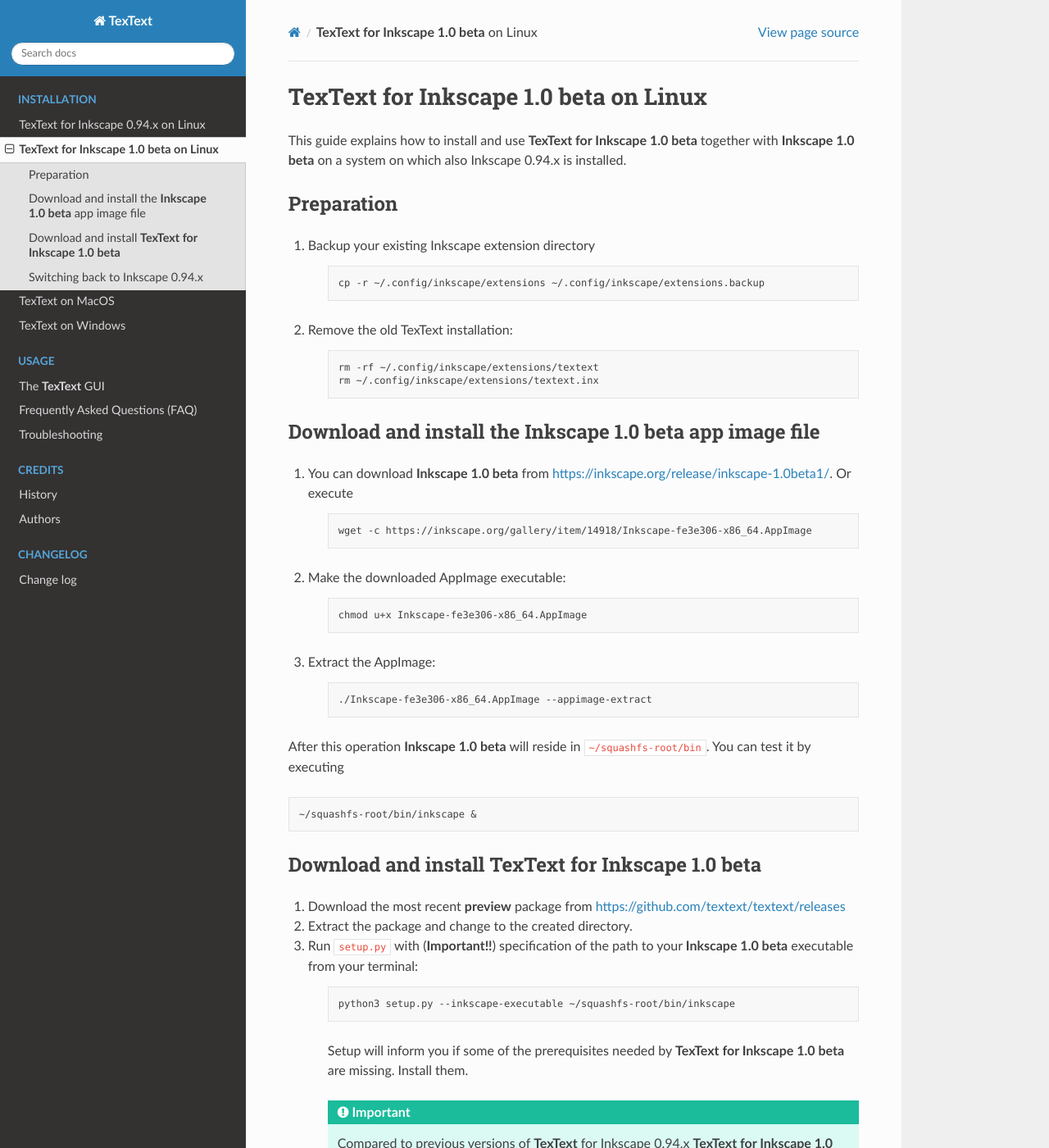
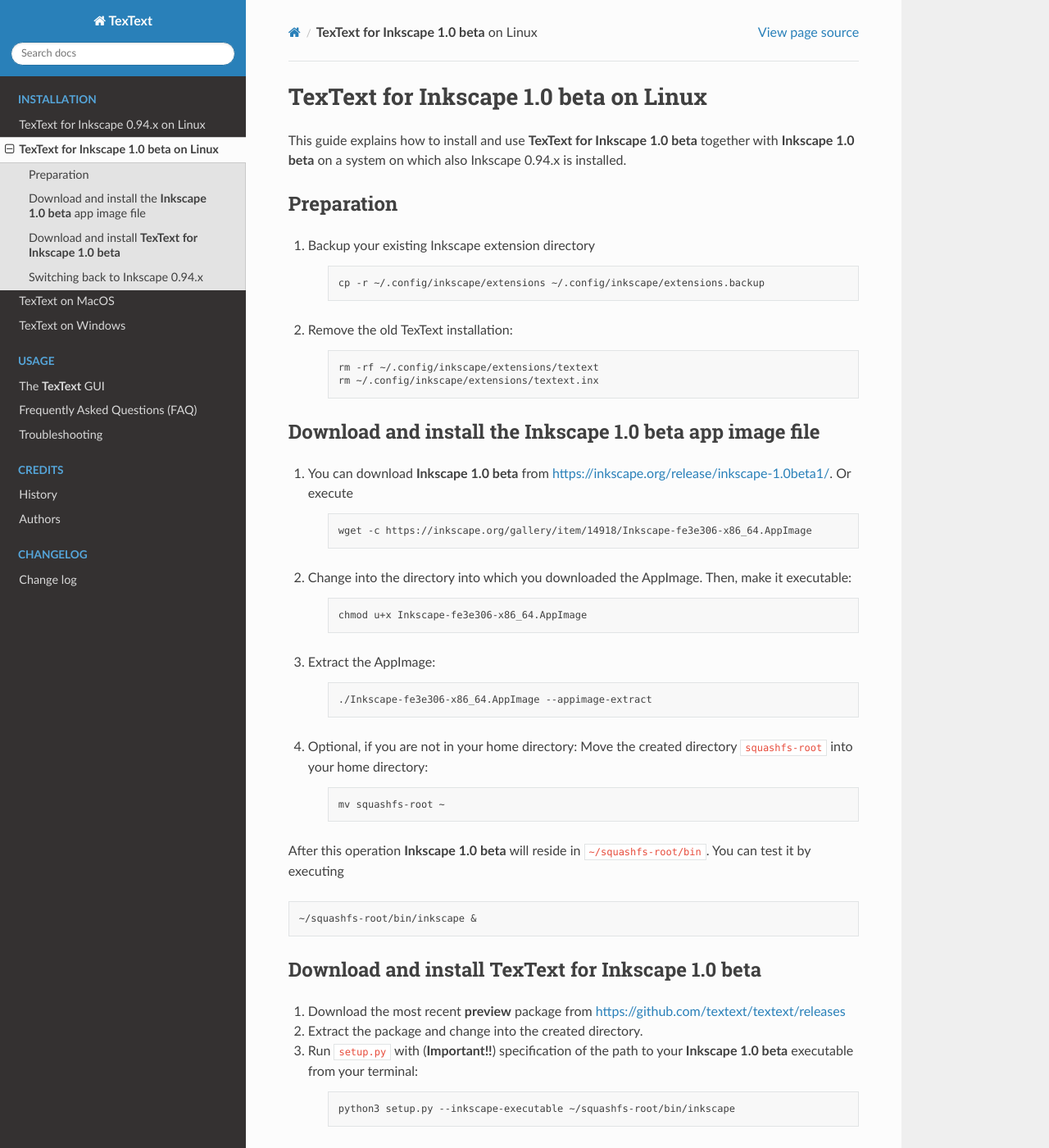
Before and after one commit to textext/textext, a Sphinx documentation site: the page built from docs/source/install/linux-beta.rst, in a window 1280 px wide and 1400 px high. Shown: the whole window at 82% size. Built offline with Sphinx 7.4.7 and the Read the Docs theme 2.0.0, drawn with Linux system fonts in a browser that asks for light colours.

Commit message:
Doc: Added installation step to move AppImage files into home dir

```diff
--- a/docs/source/install/linux-beta.rst
+++ b/docs/source/install/linux-beta.rst
@@ -45,7 +45,7 @@
 
         wget -c https://inkscape.org/gallery/item/14918/Inkscape-fe3e306-x86_64.AppImage
 
-2. Make the downloaded AppImage executable:
+2. Change into the directory into which you downloaded the AppImage. Then, make it executable:
 
     .. code-block:: bash
 
@@ -56,6 +56,13 @@
     .. code-block:: bash
 
         ./Inkscape-fe3e306-x86_64.AppImage --appimage-extract
+
+4. Optional, if you are not in your home directory: Move the created directory ``squashfs-root``
+   into your home directory:
+
+    .. code-block:: bash
+
+        mv squashfs-root ~
 
 After this operation |Inkscape| will reside in ``~/squashfs-root/bin``. You can test it by
 executing
@@ -69,7 +76,7 @@
 ==============================
 
 1. Download the most recent **preview** package from https://github.com/textext/textext/releases
-2. Extract the package and change to the created directory.
+2. Extract the package and change into the created directory.
 3. Run :bash:`setup.py` with (**Important!!**) specification of the path to your |Inkscape| executable
    from your terminal:
 
```
